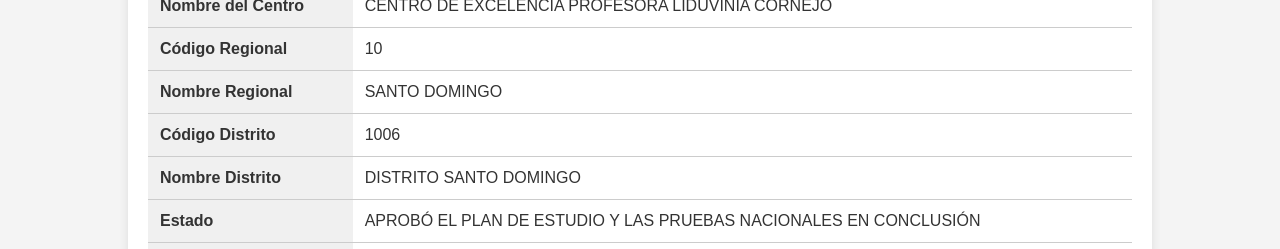
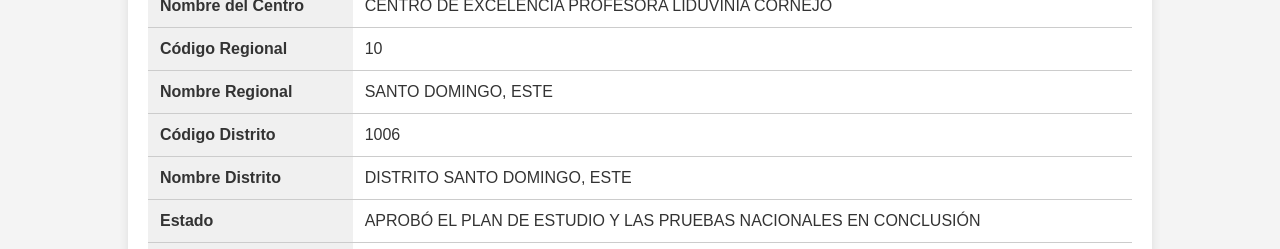
Before and after one commit to Ministeriodeeducacion0/validacion.ministeriodeeducacion.gob.do, a plain HTML site: page index.html in a window 1280 px wide. Shown: the part 364-613 px from the top of the page. Drawn offline with Linux system fonts and the light colour scheme.

Commit message:
Update index.html

```diff
--- a/index.html
+++ b/index.html
@@ -195,7 +195,7 @@
                 </tr>
                 <tr>
                     <th>Nombre Regional</th>
-                    <td>SANTO DOMINGO</td>
+                    <td>SANTO DOMINGO, ESTE</td>
                 </tr>
                 <tr>
                     <th>Código Distrito</th>
@@ -203,7 +203,7 @@
                 </tr>
                 <tr>
                     <th>Nombre Distrito</th>
-                    <td>DISTRITO SANTO DOMINGO</td>
+                    <td>DISTRITO SANTO DOMINGO, ESTE </td>
                 </tr>
                 <tr>
                     <th>Estado</th>
```
